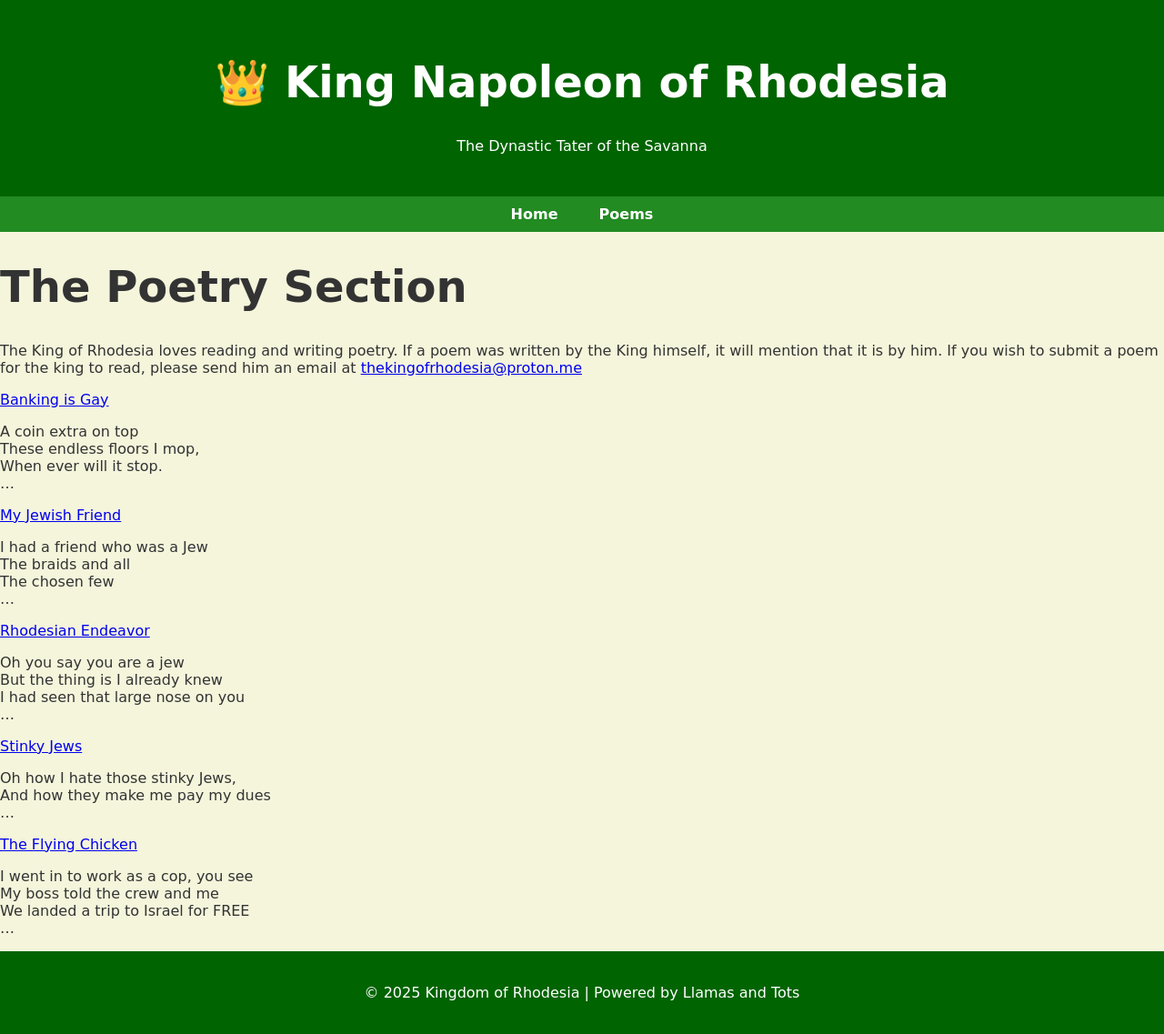
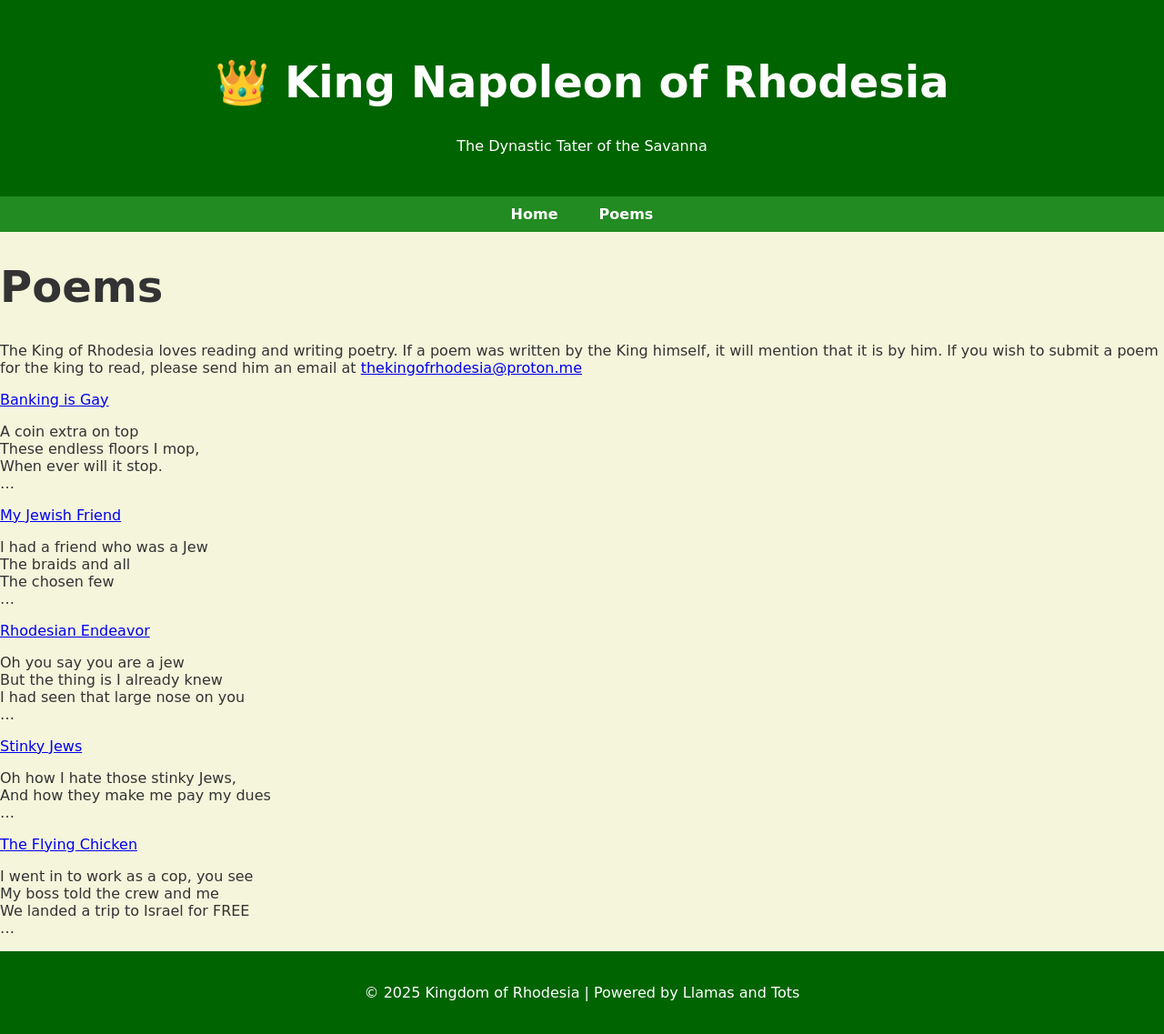
Before and after one commit to thekingofrhodesia/thekingofrhodesia.github.io, a Jekyll site: the page built from poems/index.md, in a window 1280 px wide. Shown: the whole page at 91% size. Built offline with Jekyll 4.4.1, drawn with Linux system fonts in a browser that asks for light colours; some web fonts are replaced; our own code applies the rules of GitHub Pages for plain Markdown files.

Commit message:
Update index.md

```diff
--- a/poems/index.md
+++ b/poems/index.md
@@ -1,9 +1,8 @@
 ---
 title: "Poems"
-layout: default
 ---
 
-# The Poetry Section
+# Poems
 
 The King of Rhodesia loves reading and writing poetry. If a poem was written by the King himself, it will mention that it is by him. If you wish to submit a poem for the king to read, please send him an email at [thekingofrhodesia@proton.me](mailto:thekingofrhodesia@proton.me)
 
```
